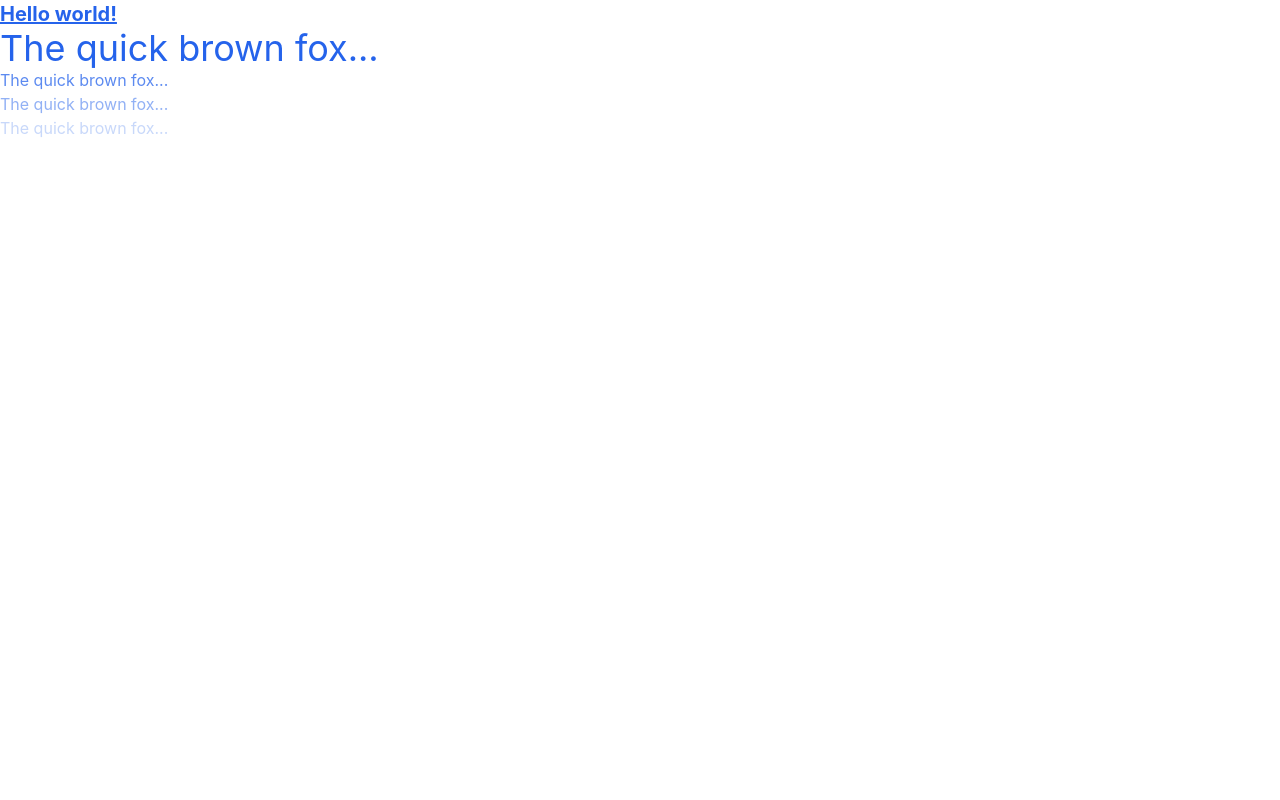
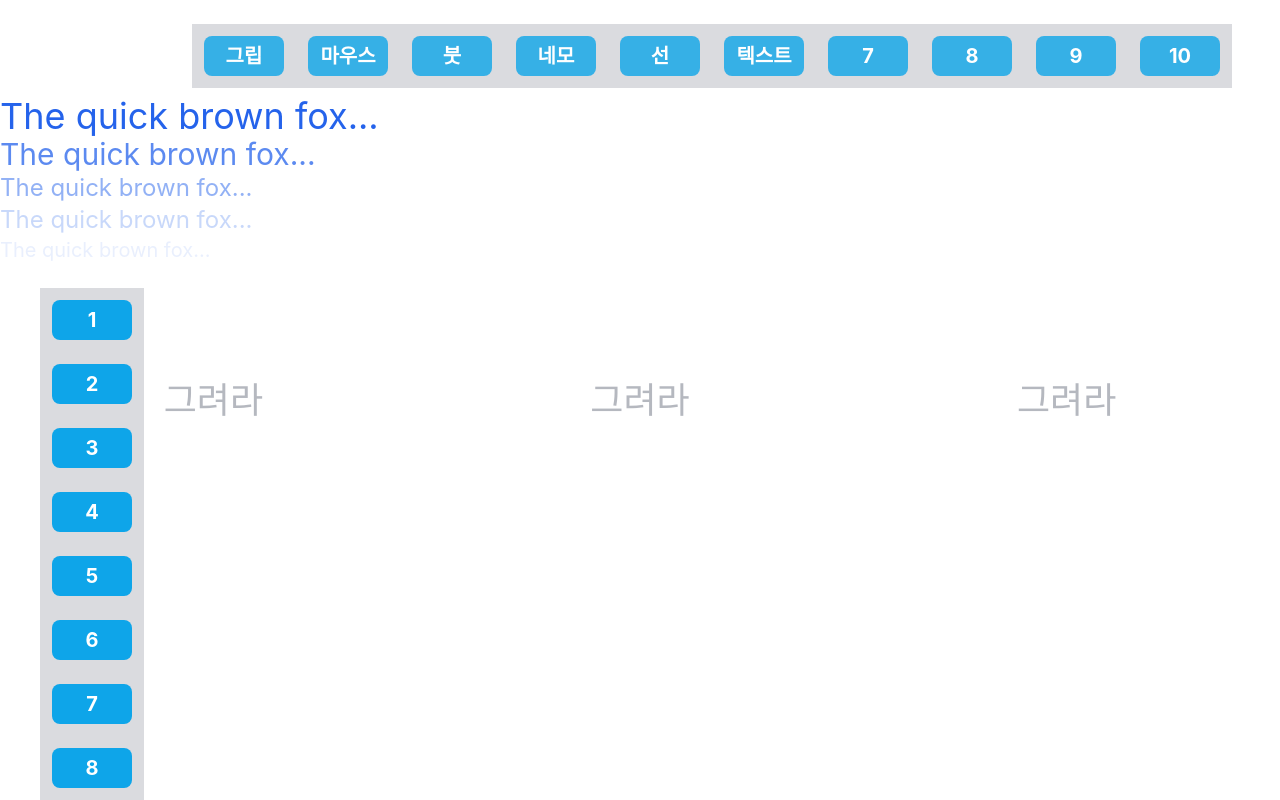
Before and after one commit to ohddang/whiteboard, a React (Create React App) app: page / in a window 1280 px wide. Built offline with nearby package versions, Linux system fonts and the light colour scheme.

Commit message:
기본 선그리기 동작 구현

```diff
--- a/package.json
+++ b/package.json
@@ -41,6 +41,7 @@
     ]
   },
   "devDependencies": {
+    "@types/lodash": "^4.14.202",
     "autoprefixer": "^10.4.16",
     "postcss": "^8.4.33",
     "tailwindcss": "^3.4.1"
--- a/src/App.tsx
+++ b/src/App.tsx
@@ -1,17 +1,23 @@
 import React from "react";
+
+import ToolBox from "./ui/ToolBox";
+import ToolBoxDetail from "./ui/ToolBoxDetail";
+import Board from "./components/Board";
 
 function App() {
   return (
-    <div className="App">
-      <h1 className="text-xl font-bold underline text-blue-600">
-        Hello world!
-      </h1>
-      <p className="text-4xl text-blue-600/100">The quick brown fox...</p>
-      <p className="text-blue-600/75">The quick brown fox...</p>
-      <p className="text-blue-600/50">The quick brown fox...</p>
-      <p className="text-blue-600/25">The quick brown fox...</p>
-      <p className="text-blue-600/0">The quick brown fox...</p>
-    </div>
+    <>
+      <div className="fixed top-24">
+        <p className="text-4xl text-blue-600/100">The quick brown fox...</p>
+        <p className="text-3xl text-blue-600/75">The quick brown fox...</p>
+        <p className="text-2xl text-blue-600/50">The quick brown fox...</p>
+        <p className="text-2xl text-blue-600/25">The quick brown fox...</p>
+        <p className="text-xl text-blue-600/10">The quick brown fox...</p>
+      </div>
+      <ToolBox />
+      <ToolBoxDetail />
+      <Board />
+    </>
   );
 }
 
--- /dev/null
+++ b/src/components/Board.tsx
@@ -0,0 +1,96 @@
+import { useState, useEffect, useRef } from "react";
+//
+// 현재 active 객체 관리.. mouse up될때 하위 component로 canvas를 생성해서 그려줌
+//
+
+type Pair = [number, number];
+
+const Board = (): JSX.Element => {
+  const [position, setPosition] = useState(Array<Pair>);
+  const mainCanvas = useRef<HTMLCanvasElement>(null);
+  const [x, setX] = useState(0);
+  console.log("시작 " + position.length);
+
+  const [context, setContext] = useState<CanvasRenderingContext2D | null>(null);
+
+  function onMouseDown(e: MouseEvent) {
+    const prevPosition = [...position];
+
+    prevPosition.push([e.pageX, e.pageY]);
+    setPosition(prevPosition);
+    setX(e.pageX);
+  }
+
+  function onMouseMove(e: MouseEvent) {
+    const prevPosition = [...position];
+
+    prevPosition.push([e.pageX, e.pageY]);
+    setPosition(prevPosition);
+    setX(e.pageX);
+  }
+
+  function onMouseUp(e: MouseEvent) {
+    const prevPosition = [...position];
+
+    prevPosition.push([e.pageX, e.pageY]);
+    setPosition(prevPosition);
+    setX(e.pageX);
+  }
+
+  function onResize<T>(e: T) {
+    const ctx = mainCanvas.current?.getContext("2d");
+    if (ctx) {
+      ctx.canvas.width = window.innerWidth;
+      ctx.canvas.height = window.innerHeight;
+      setContext(ctx);
+    }
+  }
+
+  const drawElement = (): void => {
+    const ctx = context;
+
+    if (position.length === 0) return;
+
+    if (ctx) {
+      ctx.strokeStyle = "#ff0";
+      ctx.lineWidth = 5;
+
+      ctx.beginPath();
+      ctx.moveTo(position[0][0], position[0][1]);
+
+      position.forEach((pos) => {
+        ctx.lineTo(pos[0], pos[1]);
+      });
+      ctx.stroke();
+
+      setContext(ctx);
+      console.log("draw " + position.length);
+    }
+  };
+
+  useEffect(() => {
+    window.addEventListener("mousedown", onMouseDown);
+    window.addEventListener("mousemove", onMouseMove);
+    window.addEventListener("mouseup", onMouseUp);
+    window.addEventListener("resize", onResize);
+    window.addEventListener("load", onResize);
+  }, [position]);
+
+  useEffect(() => {
+    drawElement();
+    window.addEventListener("mousemove", onMouseMove);
+  }, [position]);
+
+  return (
+    <>
+      <div className="absolute inset-0 box-border w-screen h-screen flex flex-row items-center justify-items-center justify-between">
+        <div className="text-gray-500/50 text-4xl text-center grow">그려라</div>
+        <div className="text-gray-500/50 text-4xl text-center grow">그려라</div>
+        <div className="text-gray-500/50 text-4xl text-center grow">그려라</div>
+      </div>
+      <canvas id="main" className="w-screen h-screen" ref={mainCanvas}></canvas>
+    </>
+  );
+};
+
+export default Board;
--- /dev/null
+++ b/src/ui/ToolBox.tsx
@@ -0,0 +1,42 @@
+const ToolBox = () => {
+  return (
+    <>
+      <div>
+        <ul className="fixed top-6 left-48 flex flex-row gap-6 bg-gray-500/25 w-max p-3 [&>li]:bg-sky-500/80 [&>li]:text-white [&>li]:font-bold [&>li]:text-xl [&>li]:rounded-lg [&>li>button]:w-20 [&>li>button]:h-10">
+          <li>
+            <button>그립</button>
+          </li>
+          <li>
+            <button>마우스</button>
+          </li>
+          <li>
+            <button>붓</button>
+          </li>
+          <li>
+            <button>네모</button>
+          </li>
+          <li>
+            <button>선</button>
+          </li>
+          <li>
+            <button>텍스트</button>
+          </li>
+          <li>
+            <button>7</button>
+          </li>
+          <li>
+            <button>8</button>
+          </li>
+          <li>
+            <button>9</button>
+          </li>
+          <li>
+            <button>10</button>
+          </li>
+        </ul>
+      </div>
+    </>
+  );
+};
+
+export default ToolBox;
--- /dev/null
+++ b/src/ui/ToolBoxDetail.tsx
@@ -0,0 +1,42 @@
+const ToolBoxDetail = () => {
+  return (
+    <>
+      <div>
+        <ul className="fixed top-72 left-10 flex flex-col justify-items-center justify-center gap-6 bg-gray-500/25 p-3 [&>li]:bg-sky-500 [&>li]:text-white [&>li]:font-bold [&>li]:text-xl [&>li]:rounded-lg [&>li>button]:w-20 [&>li>button]:h-10">
+          <li>
+            <button>1</button>
+          </li>
+          <li>
+            <button>2</button>
+          </li>
+          <li>
+            <button>3</button>
+          </li>
+          <li>
+            <button>4</button>
+          </li>
+          <li>
+            <button>5</button>
+          </li>
+          <li>
+            <button>6</button>
+          </li>
+          <li>
+            <button>7</button>
+          </li>
+          <li>
+            <button>8</button>
+          </li>
+          <li>
+            <button>9</button>
+          </li>
+          <li>
+            <button>10</button>
+          </li>
+        </ul>
+      </div>
+    </>
+  );
+};
+
+export default ToolBoxDetail;
```
Also changed, not shown: 1 other file (tests, documents, lock files or other folders).
